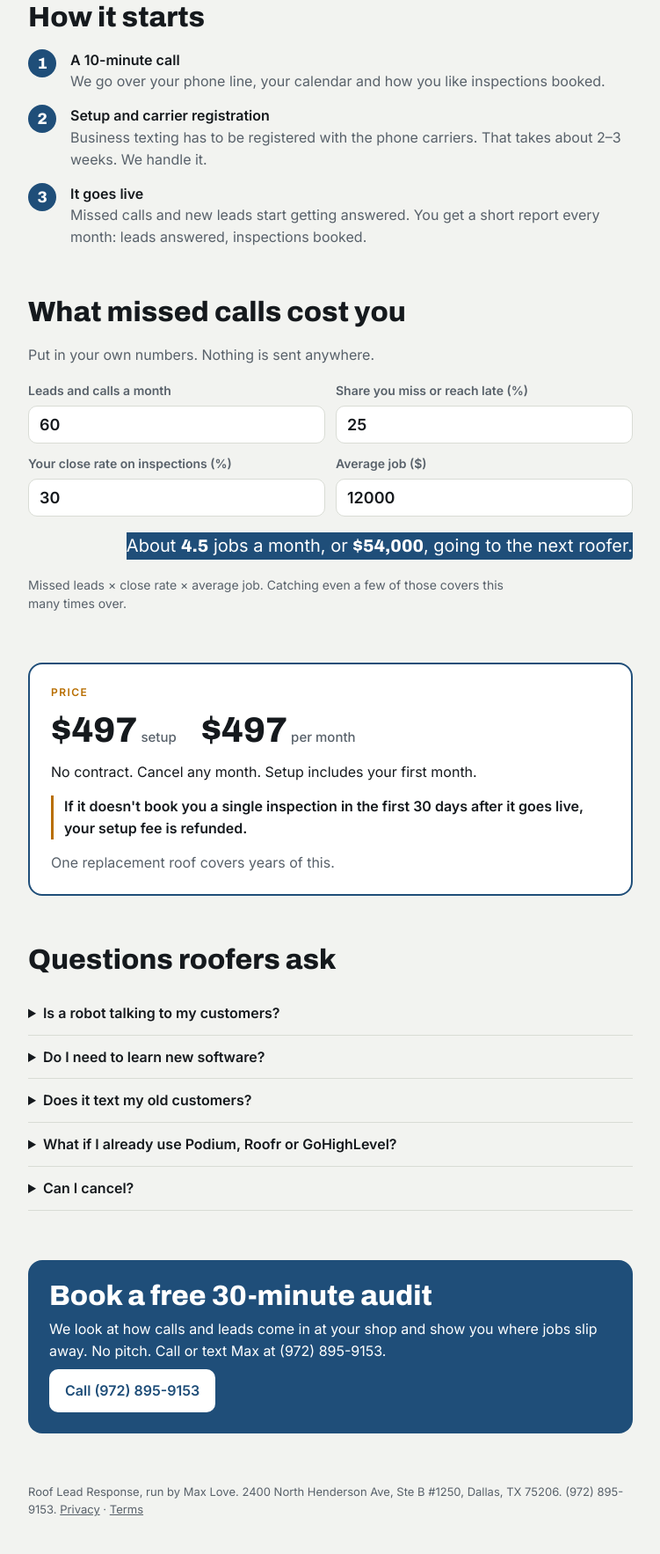
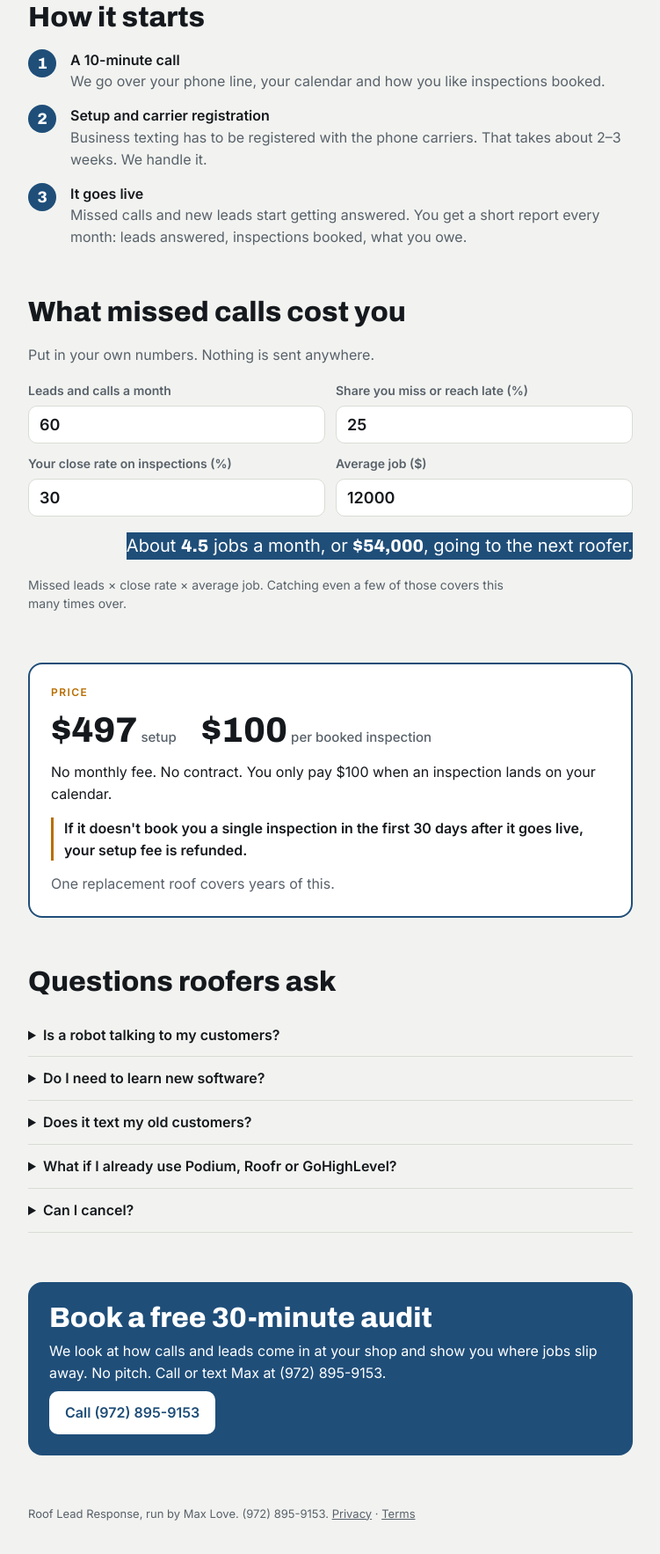
Before and after one commit to maxhlove19/roofleadresponse, a plain HTML site: page index.html in a window 1280 px wide. Shown: the part 986-2752 px from the top of the page at 88% size, without its empty margins (264-1015 px from the left). Drawn offline with Linux system fonts and the light colour scheme.

Commit message:
Pay-per-inspection pricing; drop Texas-only copy and mailbox address
Co-Authored-By: Claude Opus 5.5 <noreply@anthropic.com>

```diff
--- a/index.html
+++ b/index.html
@@ -1,4 +1,4 @@
-<!doctype html><html lang="en"><head><meta charset="utf-8"><meta name="viewport" content="width=device-width,initial-scale=1,viewport-fit=cover"><title>Roof Lead Response</title><meta name="description" content="Every missed call and web lead texted back in under a minute, with the inspection booked on your calendar. For Texas roofing companies."><style>*{box-sizing:border-box}body{margin:0}</style></head><body>
+<!doctype html><html lang="en"><head><meta charset="utf-8"><meta name="viewport" content="width=device-width,initial-scale=1,viewport-fit=cover"><title>Roof Lead Response</title><meta name="description" content="Every missed call and web lead texted back in under a minute, with the inspection booked on your calendar. For roofing companies."><style>*{box-sizing:border-box}body{margin:0}</style></head><body>
 <meta name="claude:viewport-fit-sides" content="cover">
 <link rel="preconnect" href="https://fonts.googleapis.com">
 <link rel="stylesheet" href="https://fonts.googleapis.com/css2?family=Archivo:wght@600;800&family=Inter:wght@400;500;600&family=JetBrains+Mono:wght@500&display=swap">
@@ -97,7 +97,7 @@ footer a{color:var(--mute)}
     <ol class="steps">
       <li><div><b>A 10-minute call</b><span>We go over your phone line, your calendar and how you like inspections booked.</span></div></li>
       <li><div><b>Setup and carrier registration</b><span>Business texting has to be registered with the phone carriers. That takes about 2–3 weeks. We handle it.</span></div></li>
-      <li><div><b>It goes live</b><span>Missed calls and new leads start getting answered. You get a short report every month: leads answered, inspections booked.</span></div></li>
+      <li><div><b>It goes live</b><span>Missed calls and new leads start getting answered. You get a short report every month: leads answered, inspections booked, what you owe.</span></div></li>
     </ol>
   </section>
 
@@ -112,9 +112,9 @@ footer a{color:var(--mute)}
     <span class="eyebrow">Price</span>
     <div class="nums">
       <div class="num">$497<small>setup</small></div>
-      <div class="num">$497<small>per month</small></div>
+      <div class="num">$100<small>per booked inspection</small></div>
     </div>
-    <p>No contract. Cancel any month. Setup includes your first month.</p>
+    <p>No monthly fee. No contract. You only pay $100 when an inspection lands on your calendar.</p>
     <p class="guar"><b>If it doesn't book you a single inspection in the first 30 days after it goes live, your setup fee is refunded.</b></p>
     <p style="color:var(--mute)">One replacement roof covers years of this.</p>
   </section>
@@ -126,13 +126,13 @@ footer a{color:var(--mute)}
       <details><summary>Do I need to learn new software?</summary><p>No. It's set up and run for you. You'll see inspections on your calendar and get a monthly report.</p></details>
       <details><summary>Does it text my old customers?</summary><p>No. It only texts people who contacted you first, like a missed caller or a new web lead. That keeps you clear of texting rules.</p></details>
       <details><summary>What if I already use Podium, Roofr or GoHighLevel?</summary><p>Plenty of roofers pay for tools that never got set up to answer fast. If you already have GoHighLevel, it can be built on your account.</p></details>
-      <details><summary>Can I cancel?</summary><p>Any month. There's no contract.</p></details>
+      <details><summary>Can I cancel?</summary><p>Any time. There's no contract and no monthly fee.</p></details>
     </div>
   </section>
 
   <section class="cta"><h2>Book a free 30-minute audit</h2><p>We look at how calls and leads come in at your shop and show you where jobs slip away. No pitch. Call or text Max at (972) 895-9153.</p><a class="btn" href="tel:+19728959153">Call (972) 895-9153</a></section>
 
-  <footer>Roof Lead Response, run by Max Love. 2400 North Henderson Ave, Ste B #1250, Dallas, TX 75206. (972) 895-9153. <a href="privacy.html">Privacy</a> &middot; <a href="terms.html">Terms</a></footer>
+  <footer>Roof Lead Response, run by Max Love. (972) 895-9153. <a href="privacy.html">Privacy</a> &middot; <a href="terms.html">Terms</a></footer>
 </div>
 <script>
 (function(){var f=function(id){var v=parseFloat(document.getElementById(id).value);return isFinite(v)&&v>0?v:0};
```
